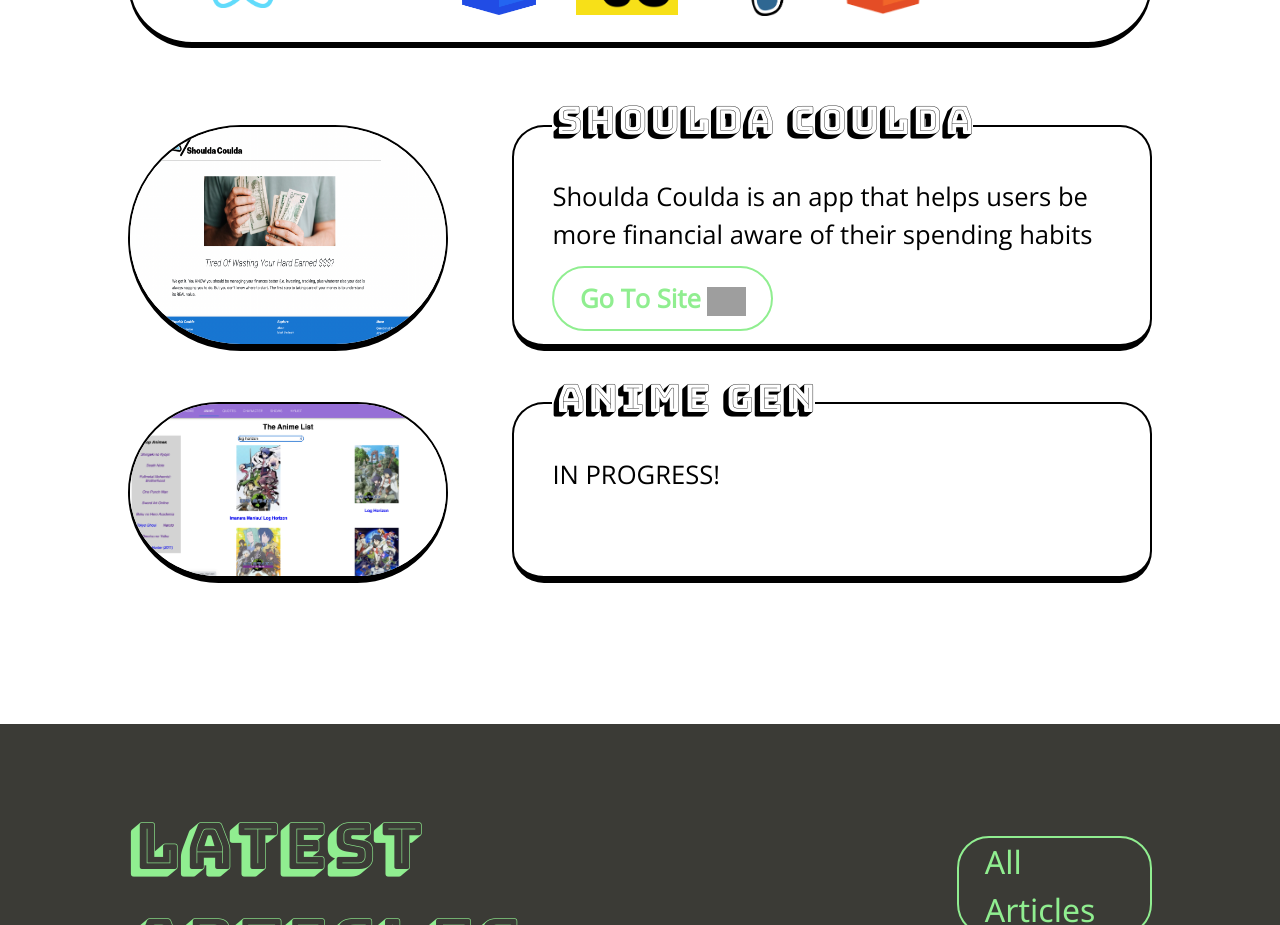
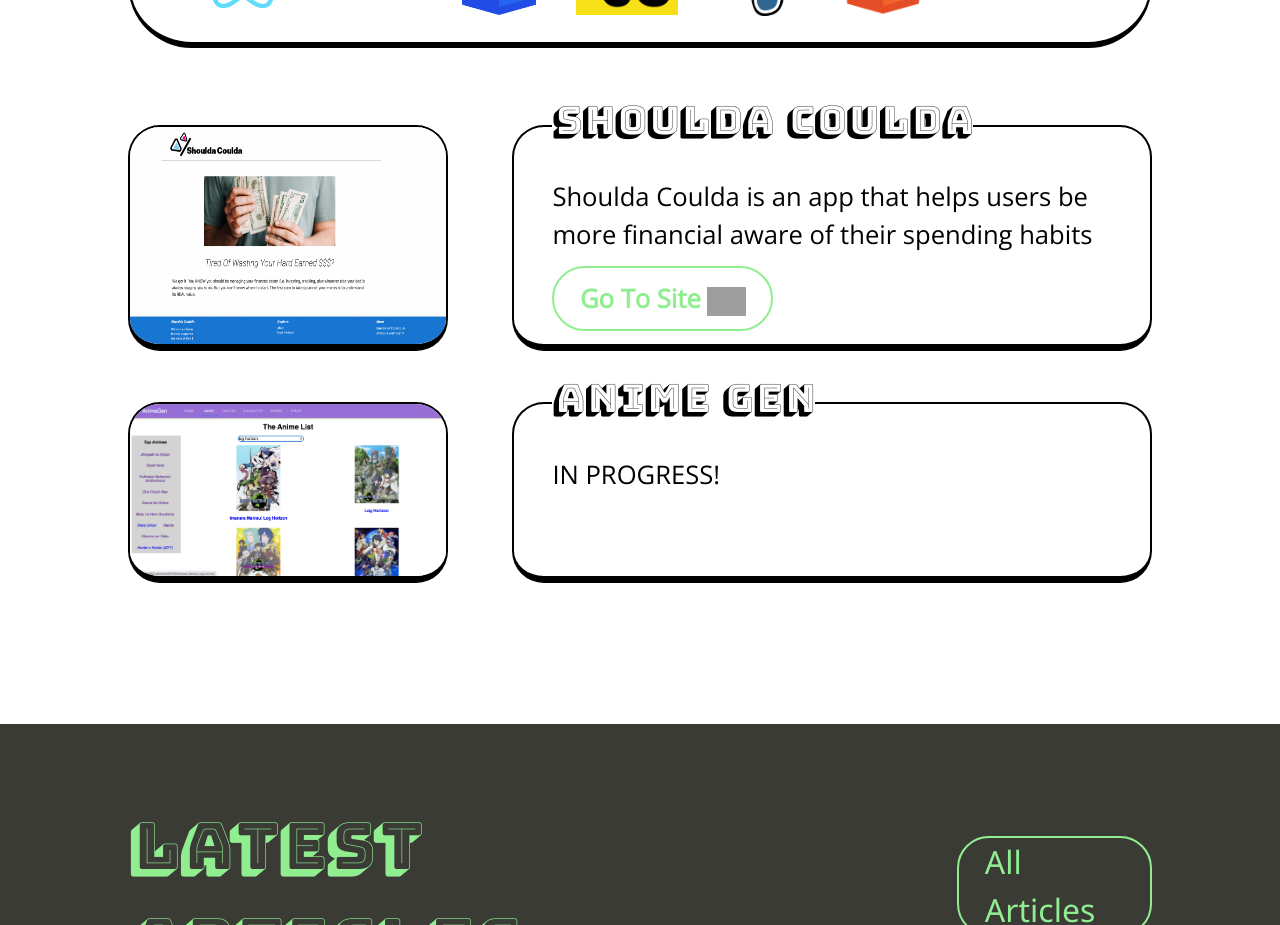
Before and after one commit to StudentCZ/my-website, a React (Create React App) app: page / in a window 1280 px wide. Shown: the part 1280-2205 px from the top of the page. Built offline with nearby package versions, Linux system fonts and the light colour scheme; grey boxes are pictures that could not be loaded.

Commit message:
change border radius

```diff
--- a/src/components/ProjectImageBar.module.css
+++ b/src/components/ProjectImageBar.module.css
@@ -9,7 +9,7 @@
   border: 0.2vw solid black;
   margin-left: 10vw;
   width: 25vw;
-  border-radius: 25vw;
+  border-radius: 2.5vw;
   margin-top: 1vw;
   margin-bottom: 1vw;
   border-bottom: 0.6vw solid black;
```
